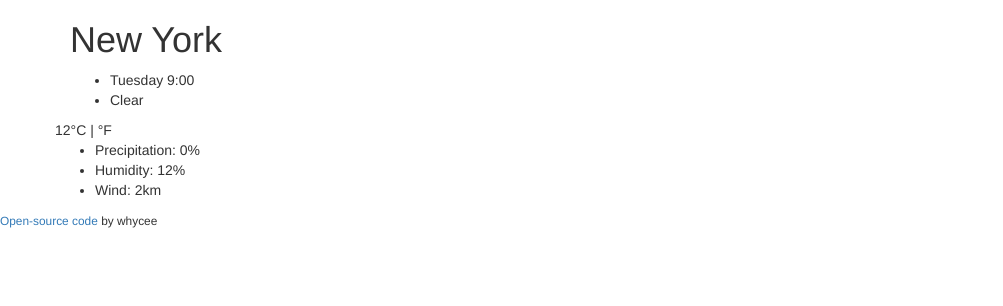
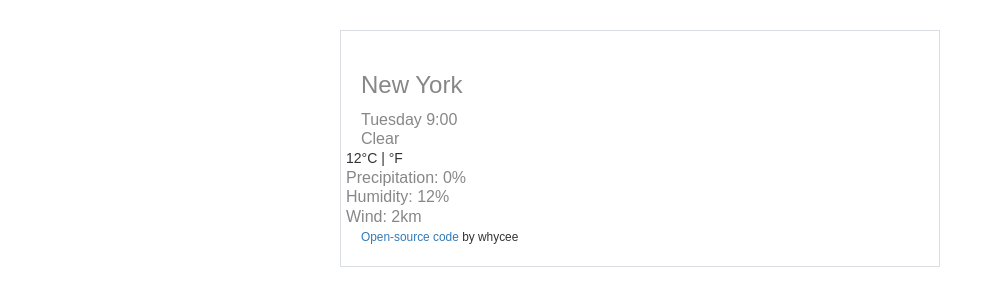
Before and after one commit to whyceee/SheCodes, a plain HTML site: page index.html in a window 1280 px wide. Shown: the whole page, without its empty margins (0-1003 px from the left). Drawn offline with nearby package versions, Linux system fonts and the light colour scheme.

Commit message:
Text Style/Alignment

```diff
--- a/index.html
+++ b/index.html
@@ -4,22 +4,18 @@
     <meta charset="UTF-8" />
     <meta http-equiv="X-UA-Compatible" content="IE=edge" />
     <meta name="viewport" content="width=device-width, initial-scale=1.0" />
-    <title>Weather App</title>
-    <link rel="stylesheet" href="style.css" />
     <link
       rel="stylesheet"
       href="https://cdn.jsdelivr.net/npm/bootstrap@3.4.1/dist/css/bootstrap.min.css"
       integrity="sha384-HSMxcRTRxnN+Bdg0JdbxYKrThecOKuH5zCYotlSAcp1+c8xmyTe9GYg1l9a69psu"
       crossorigin="anonymous"
     />
-    <script
-      src="https://cdn.jsdelivr.net/npm/bootstrap@5.2.0-beta1/dist/js/bootstrap.bundle.min.js"
-      integrity="sha384-pprn3073KE6tl6bjs2QrFaJGz5/SUsLqktiwsUTF55Jfv3qYSDhgCecCxMW52nD2"
-      crossorigin="anonymous"
-    ></script>
+    <link rel="stylesheet" href="style.css" />
+    <title>Weather App</title>
   </head>
   <body>
     <div class="container">
+      <div class="weather-app">
         <h1>New York</h1>
         <ul>
           <li>Tuesday 9:00</li>
@@ -35,11 +31,12 @@
             </ul>
           </div>
         </div>
+        <small>
+          <a href="https://sage-lolly-8e4a54.netlify.app">Open-source code</a>
+          by whycee
+        </small>
       </div>
-    <small>
-      <a href="https://sage-lolly-8e4a54.netlify.app">Open-source code</a> by
-      whycee
-    </small>
+    </div>
     <script src="script.js"></script>
   </body>
 </html>
--- /dev/null
+++ b/style.css
@@ -0,0 +1,29 @@
+body {
+  font-family: Arial, Helvetica, sans-serif;
+}
+.weather-app {
+  max-width: 600px;
+  margin: 30px auto;
+  padding: 20px;
+  border: 1px solid #dadde1;
+}
+
+h1 {
+  color: #878787;
+  font-size: 24px;
+  font-weight: 100;
+  line-height: 28.8px;
+}
+li {
+  list-style: none;
+  margin: 0;
+  padding: 0;
+  color: rgb(135, 135, 135);
+  font-size: 16px;
+  font-weight: 100;
+  line-height: 19.2px;
+}
+ul {
+  margin: 0;
+  padding: 0;
+}
```
Lines whose indentation alone changed are shown as unchanged.
